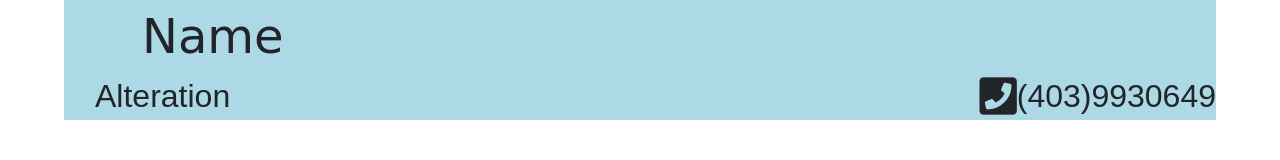
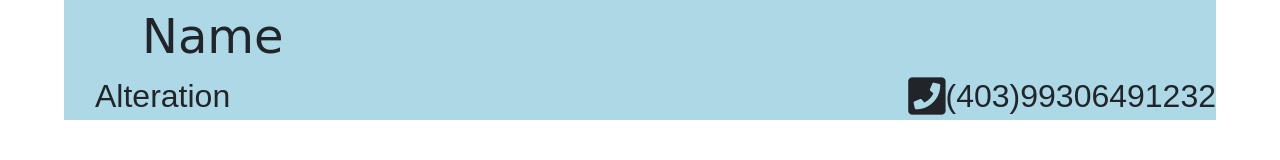
Before and after one commit to eliturkmani/tailor, a plain HTML site: page index.html in a window 1280 px wide. Drawn offline with nearby package versions, Linux system fonts and the light colour scheme.

Commit message:
i fixed the read me file

```diff
--- a/index.html
+++ b/index.html
@@ -61,7 +61,7 @@
 
 			<div class=" phoneNumber justify-content-center  d-flex align-items-center">
 				<i class=" fa-lg fas fa-phone-square "></i>
-				(403)9930649
+				(403)99306491232
 			</div>
 		</div>
 
```
Also changed, not shown: 1 other file.
